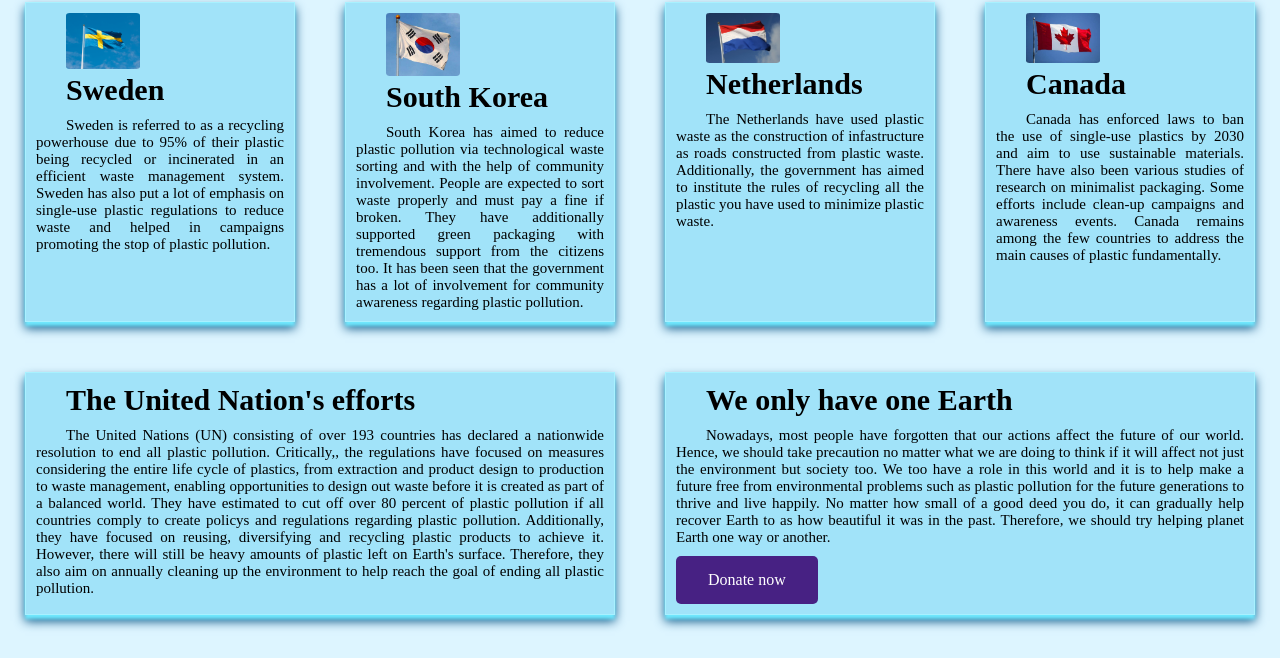
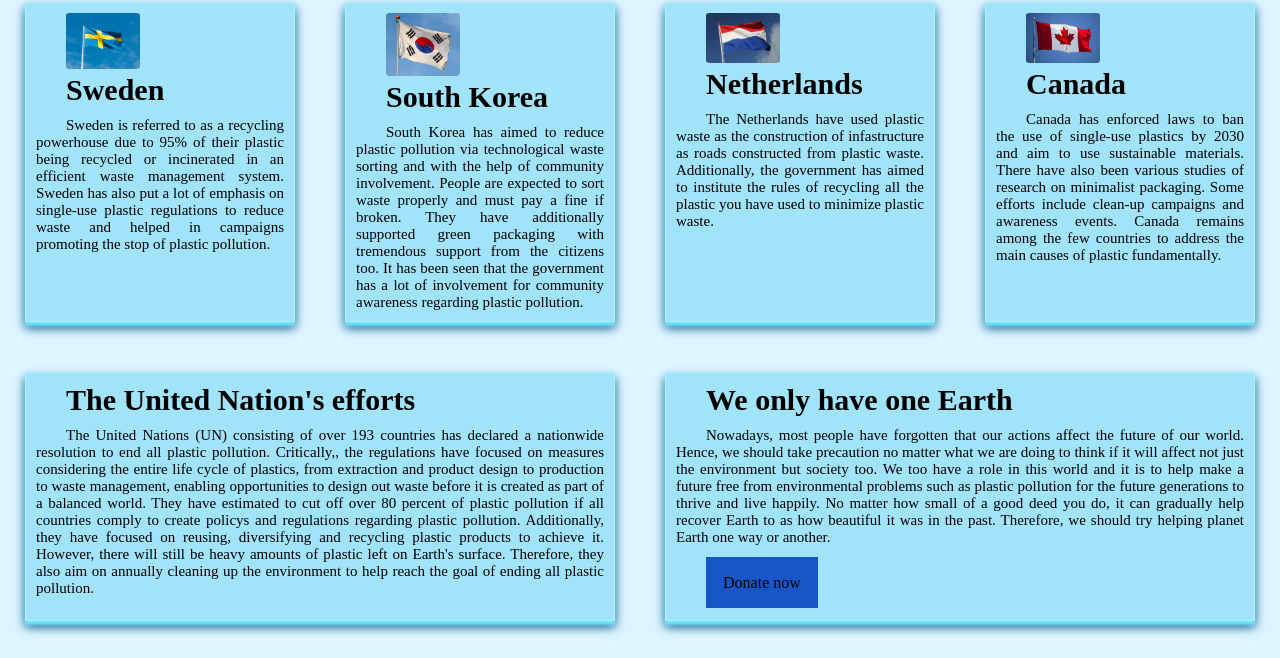
Before and after one commit to ThonnPyae/Plastic-Pollution-Team-Eco, a plain HTML site: page pages/actions.html in a window 1280 px wide. Shown: the part 3470-4128 px from the top of the page. Drawn offline with Linux system fonts and the light colour scheme.

Commit message:
Add files via upload

```diff
--- a/css/others.css
+++ b/css/others.css
@@ -1137,6 +1137,7 @@ button:hover {
 
 }
 
+
 .son4 p{
     padding-top: 10px;
     font-size: 15px;
@@ -1151,20 +1152,37 @@ button:hover {
     scale: 1.025;
 }
 
-.son4 button{
-    background-color:#472183;
+.son4a a{
+    background-color:#1855c7;
     border: none;
-    color: white;
-    padding: 15px 32px;
+    padding: 3%;
     text-align: center;
     text-decoration: none;
-    display: inline-block;
     font-size: 16px;
 }
 
-.son4 button:hover{
+.son4a:hover{
     scale: 1.045;
+    transition-duration: 0.5s;
 }
+.son4a a:hover{
+    color: white;
+}
+
+/* .son4 a{
+    background-color:#1855c7;
+    border: none;
+    padding: 2%;
+    text-align: center;
+    text-decoration: none;
+    display: inline-flex;
+    font-size: 16px;
+}
+
+.son4 a:hover{
+    scale: 1.045;
+    color: white;
+} */
 .son4 img{
     width: 30%;
     border-radius: 5%;
--- a/pages/actions.html
+++ b/pages/actions.html
@@ -121,7 +121,10 @@
       <div class="father3">
         <div class="son4"> <h3> The United Nation's efforts </h3> <p> The United Nations (UN) consisting of over 193 countries has declared a nationwide resolution to end all plastic pollution. Critically,, the regulations have focused on measures considering the entire life cycle of plastics,  from extraction and product design to production to waste management, enabling opportunities to design out waste before it is created as part of a balanced world. They have estimated to cut off over 80 percent of plastic pollution if all countries comply to create policys and regulations regarding plastic pollution. Additionally, they have focused on reusing, diversifying and recycling plastic products to achieve it. However, there will still be heavy amounts of plastic left on Earth's surface. Therefore, they also aim on annually cleaning up the environment to help reach the goal of ending all plastic pollution.</p> </div>
         <div class="son4"> <h3> We only have one Earth </h3> <p> Nowadays, most people have forgotten that our actions affect the future of our world. Hence, we should take precaution no matter what we are doing to think if it will affect not just the environment but society too. We too have a role in this world and it is to help make a future free from environmental problems such as plastic pollution for the future generations to thrive and live happily. No matter how small of a good deed you do, it can gradually help recover Earth to as how beautiful it was in the past. Therefore, we should try helping planet Earth one way or another.</p> </p>
-        <button href="donate.html"> Donate now </button></div>
+        <br>
+        <div class="son4a"><a href="donate.html">Donate now</a></div>
+        <br>
+      </div>
       </div>
 
 
```
